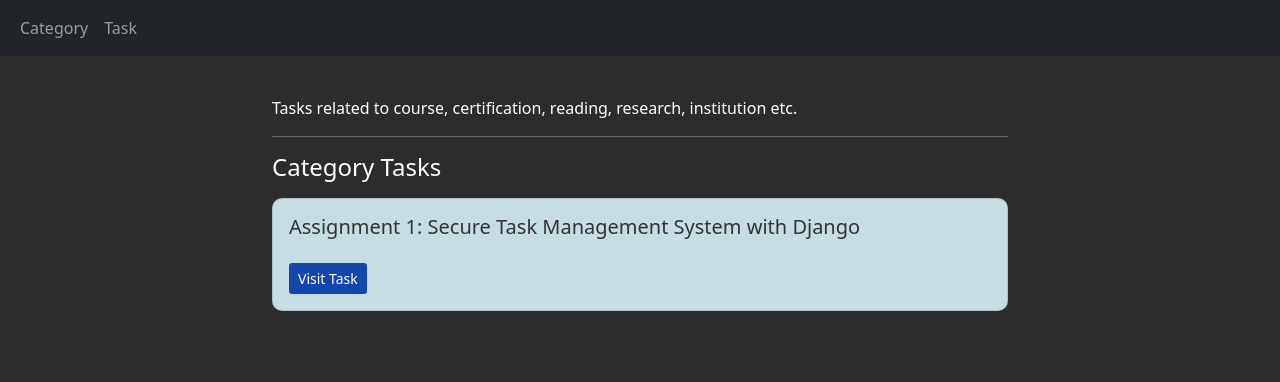
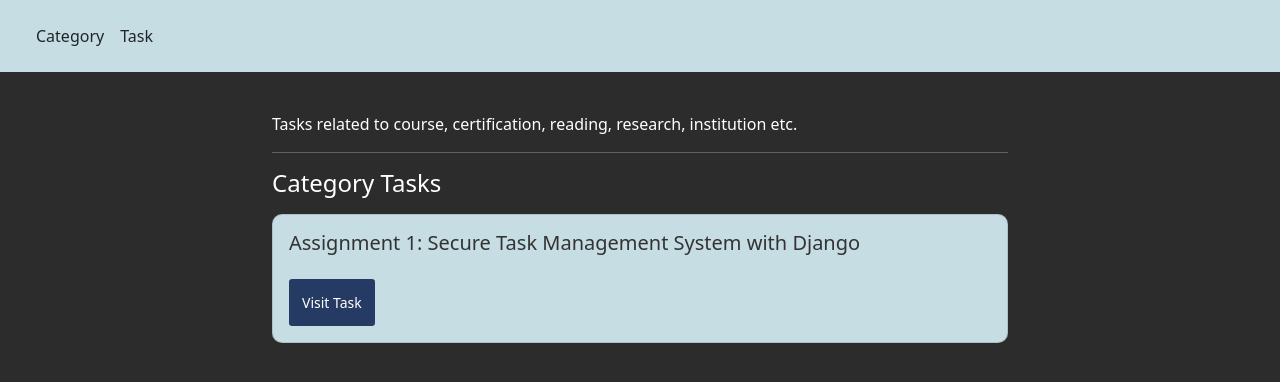
Before and after one commit to AhnafIfti/task_manager, a Django app: page /task/1/ in a window 1280 px wide. Shown: the top 382 px of the page. Run offline with Django 4.2, Linux system fonts and the light colour scheme; data comes from the database, SQL or seed files in the repository.

Commit message:
[Update]: update basic design

```diff
--- a/tasks_app/templates/base.html
+++ b/tasks_app/templates/base.html
@@ -23,30 +23,42 @@
         color: #333333;
         border-radius: 10px;
       }
-      .btn-new {
+      .btn {
+        padding: 0.75rem;
+      }
+      .btn-new,
+      .btn-new:hover {
         background-color: #006666;
         color: white;
       }
-      .btn-regular {
-        background-color: #1347ae;
+      .btn-regular,
+      .btn-regular:hover {
+        background-color: #263b63;
         color: white;
+      }
+      .custom-nav {
+        background-color: #c5dde3;
       }
     </style>
 
     <title>{{ title }}</title>
   </head>
   <body>
-    <nav class="navbar navbar-expand-lg navbar-dark bg-dark">
+    <nav class="navbar navbar-expand-lg sticky-top navbar-light custom-nav p-3">
       <div class="container-fluid">
         <div class="collapse navbar-collapse" id="navbarNav">
           <ul class="navbar-nav">
             <li class="nav-item">
-              <a class="nav-link" href="{% url 'tasks_app:category_list' %}"
+              <a
+                class="nav-link text-dark"
+                href="{% url 'tasks_app:category_list' %}"
                 >Category</a
               >
             </li>
             <li class="nav-item">
-              <a class="nav-link" href="{% url 'tasks_app:task_list' %}"
+              <a
+                class="nav-link text-dark"
+                href="{% url 'tasks_app:task_list' %}"
                 >Task</a
               >
             </li>
```
